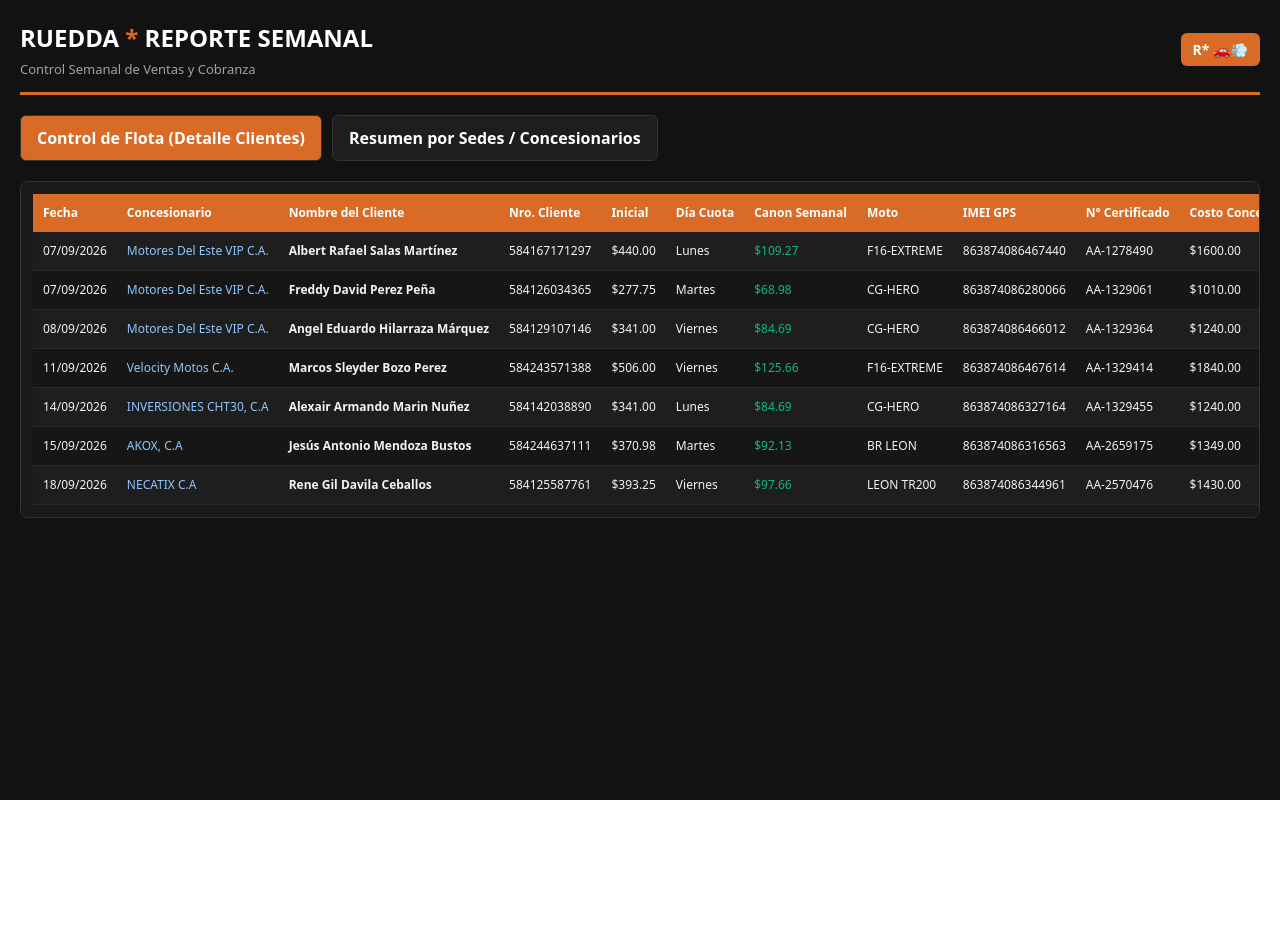
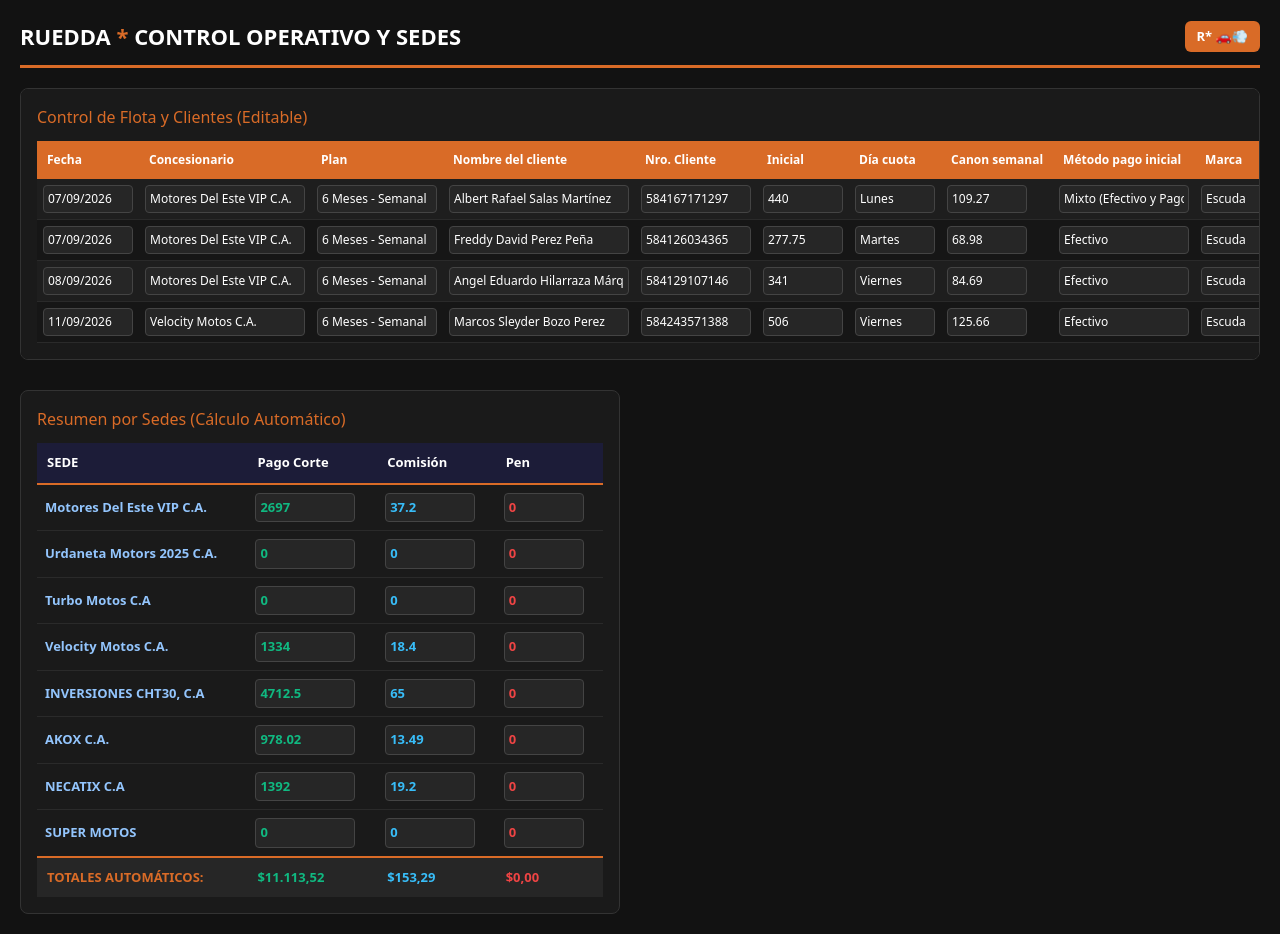
Before and after one commit to Groovie04/control-motos, a Next.js app: page / in a window 1280 px wide. Before the commit the page ends 800 px from the top, so only its background shows below. Built offline with nearby package versions, Linux system fonts and the light colour scheme.

Commit message:
Update page.tsx

```diff
--- a/app/page.tsx
+++ b/app/page.tsx
@@ -1,21 +1,17 @@
 'use client';
 import { useState } from 'react';
 
-export default function RueddaDashboard() {
-  const [vistaActual, setVistaActual] = useState<'flota' | 'sedes'>('flota');
+export default function RueddaControlPanel() {
+  // Estado para la Tabla Principal de Flota
+  const [flota, setFlota] = useState([
+    { fecha: '07/09/2026', concesionario: 'Motores Del Este VIP C.A.', plan: '6 Meses - Semanal', cliente: 'Albert Rafael Salas Martínez', telefono: '584167171297', inicial: 440.00, cuota: 'Lunes', canon: 109.27, pagoInicial: 'Mixto (Efectivo y Pago Móvil)', marca: 'Escuda', moto: 'F16-EXTREME', fechaCorte: '', imei: '863874086467440', certificado: 'AA-1278490', costoConcesionario: 1600.00, pagoConcesionario: 1160.00, totalPago: 0.00, comisiones: 0.00, interes: 1462.56 },
+    { fecha: '07/09/2026', concesionario: 'Motores Del Este VIP C.A.', plan: '6 Meses - Semanal', cliente: 'Freddy David Perez Peña', telefono: '584126034365', inicial: 277.75, cuota: 'Martes', canon: 68.98, pagoInicial: 'Efectivo', marca: 'Escuda', moto: 'CG-HERO', fechaCorte: '', imei: '863874086280066', certificado: 'AA-1329061', costoConcesionario: 1010.00, pagoConcesionario: 732.25, totalPago: 0.00, comisiones: 0.00, interes: 923.24 },
+    { fecha: '08/09/2026', concesionario: 'Motores Del Este VIP C.A.', plan: '6 Meses - Semanal', cliente: 'Angel Eduardo Hilarraza Márquez', telefono: '584129107146', inicial: 341.00, cuota: 'Viernes', canon: 84.69, pagoInicial: 'Efectivo', marca: 'Escuda', moto: 'CG-HERO', fechaCorte: '', imei: '863874086466012', certificado: 'AA-1329364', costoConcesionario: 1240.00, pagoConcesionario: 899.00, totalPago: -6042.20, comisiones: 12.40, interes: 1133.48 },
+    { fecha: '11/09/2026', concesionario: 'Velocity Motos C.A.', plan: '6 Meses - Semanal', cliente: 'Marcos Sleyder Bozo Perez', telefono: '584243571388', inicial: 506.00, cuota: 'Viernes', canon: 125.66, pagoInicial: 'Efectivo', marca: 'Escuda', moto: 'F16-EXTREME', fechaCorte: '', imei: '863874086467614', certificado: 'AA-1329414', costoConcesionario: 1840.00, pagoConcesionario: 1334.00, totalPago: 0.00, comisiones: 18.40, interes: 1681.94 }
+  ]);
 
-  // Datos de ejemplo basados en tu estructura exacta
-  const flotaData = [
-    { fecha: '07/09/2026', concesionario: 'Motores Del Este VIP C.A.', cliente: 'Albert Rafael Salas Martínez', telefono: '584167171297', inicial: 440.00, cuota: 'Lunes', canon: 109.27, marca: 'Escuda', moto: 'F16-EXTREME', imei: '863874086467440', cert: 'AA-1278490', costoC: 1600.00, pagoC: 1160.00, totalPago: 0.00, comision: 0.00, interes: 1462.56 },
-    { fecha: '07/09/2026', concesionario: 'Motores Del Este VIP C.A.', cliente: 'Freddy David Perez Peña', telefono: '584126034365', inicial: 277.75, cuota: 'Martes', canon: 68.98, marca: 'Escuda', moto: 'CG-HERO', imei: '863874086280066', cert: 'AA-1329061', costoC: 1010.00, pagoC: 732.25, totalPago: 0.00, comision: 0.00, interes: 923.24 },
-    { fecha: '08/09/2026', concesionario: 'Motores Del Este VIP C.A.', cliente: 'Angel Eduardo Hilarraza Márquez', telefono: '584129107146', inicial: 341.00, cuota: 'Viernes', canon: 84.69, marca: 'Escuda', moto: 'CG-HERO', imei: '863874086466012', cert: 'AA-1329364', costoC: 1240.00, pagoC: 899.00, totalPago: -6042.20, comision: 12.40, interes: 1133.48 },
-    { fecha: '11/09/2026', concesionario: 'Velocity Motos C.A.', cliente: 'Marcos Sleyder Bozo Perez', telefono: '584243571388', inicial: 506.00, cuota: 'Viernes', canon: 125.66, marca: 'Escuda', moto: 'F16-EXTREME', imei: '863874086467614', cert: 'AA-1329414', costoC: 1840.00, pagoC: 1334.00, totalPago: 0.00, comision: 18.40, interes: 1681.94 },
-    { fecha: '14/09/2026', concesionario: 'INVERSIONES CHT30, C.A', cliente: 'Alexair Armando Marin Nuñez', telefono: '584142038890', inicial: 341.00, cuota: 'Lunes', canon: 84.69, marca: 'Escuda', moto: 'CG-HERO', imei: '863874086327164', cert: 'AA-1329455', costoC: 1240.00, pagoC: 899.00, totalPago: 0.00, comision: 12.40, interes: 1133.48 },
-    { fecha: '15/09/2026', concesionario: 'AKOX, C.A', cliente: 'Jesús Antonio Mendoza Bustos', telefono: '584244637111', inicial: 370.98, cuota: 'Martes', canon: 92.13, marca: 'Bera', moto: 'BR LEON', imei: '863874086316563', cert: 'AA-2659175', costoC: 1349.00, pagoC: 978.02, totalPago: 0.00, comision: 13.49, interes: 1233.12 },
-    { fecha: '18/09/2026', concesionario: 'NECATIX C.A', cliente: 'Rene Gil Davila Ceballos', telefono: '584125587761', inicial: 393.25, cuota: 'Viernes', canon: 97.66, marca: 'Toro', moto: 'LEON TR200', imei: '863874086344961', cert: 'AA-2570476', costoC: 1430.00, pagoC: 1036.75, totalPago: 0.00, comision: 14.30, interes: 1307.16 }
-  ];
-
-  const sedesData = [
+  // Estado para la Tabla de Sedes (con cálculo automático de sumas)
+  const [sedes, setSedes] = useState([
     { sede: 'Motores Del Este VIP C.A.', pagoCorte: 2697.00, comision: 37.20, pen: 0.00 },
     { sede: 'Urdaneta Motors 2025 C.A.', pagoCorte: 0.00, comision: 0.00, pen: 0.00 },
     { sede: 'Turbo Motos C.A', pagoCorte: 0.00, comision: 0.00, pen: 0.00 },
@@ -24,113 +20,150 @@
     { sede: 'AKOX C.A.', pagoCorte: 978.02, comision: 13.49, pen: 0.00 },
     { sede: 'NECATIX C.A', pagoCorte: 1392.00, comision: 19.20, pen: 0.00 },
     { sede: 'SUPER MOTOS', pagoCorte: 0.00, comision: 0.00, pen: 0.00 }
-  ];
+  ]);
+
+  // Manejador para actualizar datos de la flota en tiempo real
+  const handleFlotaChange = (index: number, field: string, value: any) => {
+    const nuevaFlota = [...flota];
+    nuevaFlota[index] = { ...nuevaFlota[index], [field]: value };
+    setFlota(nuevaFlota);
+  };
+
+  // Manejador para actualizar datos de sedes y recalcular sumas automáticamente
+  const handleSedeChange = (index: number, field: string, value: string) => {
+    const nuevasSedes = [...sedes];
+    nuevasSedes[index] = { ...nuevasSedes[index], [field]: parseFloat(value) || 0 };
+    setSedes(nuevasSedes);
+  };
+
+  // Cálculos automáticos totales de la tabla de sedes
+  const totalPagoCorte = sedes.reduce((acc, curr) => acc + curr.pagoCorte, 0);
+  const totalComision = sedes.reduce((acc, curr) => acc + curr.comision, 0);
+  const totalPen = sedes.reduce((acc, curr) => acc + curr.pen, 0);
 
   return (
     <div style={{ backgroundColor: '#121212', color: '#f3f4f6', minHeight: '100vh', fontFamily: 'system-ui, sans-serif', padding: '20px' }}>
 
-      {/* Cabecera Principal */}
+      {/* Cabecera */}
       <div style={{ display: 'flex', justifyContent: 'space-between', alignItems: 'center', marginBottom: '20px', borderBottom: '3px solid #D96B27', paddingBottom: '12px' }}>
-        <div>
-          <h1 style={{ fontSize: '24px', fontWeight: '900', margin: 0, color: '#ffffff' }}>
-            RUEDDA <span style={{ color: '#D96B27' }}>*</span> REPORTE SEMANAL
-          </h1>
-          <p style={{ fontSize: '13px', color: '#9ca3af', margin: '4px 0 0 0' }}>Control Semanal de Ventas y Cobranza</p>
-        </div>
-        <div style={{ background: '#D96B27', color: '#fff', padding: '6px 12px', borderRadius: '6px', fontWeight: 'bold', fontSize: '14px' }}>
+        <h1 style={{ fontSize: '22px', fontWeight: '900', margin: 0, color: '#ffffff' }}>
+          RUEDDA <span style={{ color: '#D96B27' }}>*</span> CONTROL OPERATIVO Y SEDES
+        </h1>
+        <div style={{ background: '#D96B27', color: '#fff', padding: '6px 12px', borderRadius: '6px', fontWeight: 'bold', fontSize: '13px' }}>
           R* 🚗💨
         </div>
       </div>
 
-      {/* Botones de Navegación de Vistas */}
-      <div style={{ display: 'flex', gap: '10px', marginBottom: '20px' }}>
-        <button
-          onClick={() => setVistaActual('flota')}
-          style={{ background: vistaActual === 'flota' ? '#D96B27' : '#1e1e1e', color: '#fff', border: '1px solid #333', padding: '10px 16px', borderRadius: '6px', fontWeight: 'bold', cursor: 'pointer' }}>
-          Control de Flota (Detalle Clientes)
-        </button>
-        <button
-          onClick={() => setVistaActual('sedes')}
-          style={{ background: vistaActual === 'sedes' ? '#D96B27' : '#1e1e1e', color: '#fff', border: '1px solid #333', padding: '10px 16px', borderRadius: '6px', fontWeight: 'bold', cursor: 'pointer' }}>
-          Resumen por Sedes / Concesionarios
-        </button>
-      </div>
+      {/* Contenedor Principal en Grid para ambas tablas */}
+      <div style={{ display: 'flex', flexDirection: 'column', gap: '30px' }}>
 
-      {/* Vista 1: Control de Flota */}
-      {vistaActual === 'flota' && (
-        <div style={{ background: '#1a1a1a', border: '1px solid #333', borderRadius: '8px', padding: '12px', overflowX: 'auto' }}>
+        {/* 1. TABLA PRINCIPAL DE FLOTA (Editable) */}
+        <div style={{ background: '#1a1a1a', border: '1px solid #333', borderRadius: '8px', padding: '16px', overflowX: 'auto' }}>
+          <h3 style={{ margin: '0 0 12px 0', fontSize: '16px', color: '#D96B27' }}>Control de Flota y Clientes (Editable)</h3>
           <table style={{ width: '100%', borderCollapse: 'collapse', fontSize: '12px', whiteSpace: 'nowrap', textAlign: 'left' }}>
             <thead>
               <tr style={{ background: '#D96B27', color: '#fff' }}>
                 <th style={{ padding: '10px' }}>Fecha</th>
                 <th style={{ padding: '10px' }}>Concesionario</th>
-                <th style={{ padding: '10px' }}>Nombre del Cliente</th>
+                <th style={{ padding: '10px' }}>Plan</th>
+                <th style={{ padding: '10px' }}>Nombre del cliente</th>
                 <th style={{ padding: '10px' }}>Nro. Cliente</th>
                 <th style={{ padding: '10px' }}>Inicial</th>
-                <th style={{ padding: '10px' }}>Día Cuota</th>
-                <th style={{ padding: '10px' }}>Canon Semanal</th>
+                <th style={{ padding: '10px' }}>Día cuota</th>
+                <th style={{ padding: '10px' }}>Canon semanal</th>
+                <th style={{ padding: '10px' }}>Método pago inicial</th>
+                <th style={{ padding: '10px' }}>Marca</th>
                 <th style={{ padding: '10px' }}>Moto</th>
                 <th style={{ padding: '10px' }}>IMEI GPS</th>
                 <th style={{ padding: '10px' }}>N° Certificado</th>
                 <th style={{ padding: '10px' }}>Costo Concesionario</th>
                 <th style={{ padding: '10px' }}>Pago Concesionario</th>
-                <th style={{ padding: '10px' }}>Total a Realizar</th>
+                <th style={{ padding: '10px' }}>Total Pago a Realizar</th>
                 <th style={{ padding: '10px' }}>Comisiones 1%</th>
-                <th style={{ padding: '10px' }}>Proyección Interés</th>
+                <th style={{ padding: '10px' }}>Proyección interés</th>
               </tr>
             </thead>
             <tbody>
-              {flotaData.map((row, index) => (
+              {flota.map((item, index) => (
                 <tr key={index} style={{ borderBottom: '1px solid #2a2a2a', background: index % 2 === 0 ? '#1e1e1e' : '#161616' }}>
-                  <td style={{ padding: '10px' }}>{row.fecha}</td>
-                  <td style={{ padding: '10px', color: '#93c5fd' }}>{row.concesionario}</td>
-                  <td style={{ padding: '10px', fontWeight: 'bold' }}>{row.cliente}</td>
-                  <td style={{ padding: '10px' }}>{row.telefono}</td>
-                  <td style={{ padding: '10px' }}>${row.inicial.toFixed(2)}</td>
-                  <td style={{ padding: '10px' }}>{row.cuota}</td>
-                  <td style={{ padding: '10px', color: '#10b981' }}>${row.canon.toFixed(2)}</td>
-                  <td style={{ padding: '10px' }}>{row.moto}</td>
-                  <td style={{ padding: '10px' }}>{row.imei}</td>
-                  <td style={{ padding: '10px' }}>{row.cert}</td>
-                  <td style={{ padding: '10px' }}>${row.costoC.toFixed(2)}</td>
-                  <td style={{ padding: '10px' }}>${row.pagoC.toFixed(2)}</td>
-                  <td style={{ padding: '10px', color: row.totalPago < 0 ? '#ef4444' : '#10b981' }}>${row.totalPago.toFixed(2)}</td>
-                  <td style={{ padding: '10px' }}>${row.comision.toFixed(2)}</td>
-                  <td style={{ padding: '10px', color: '#38bdf8' }}>${row.interes.toFixed(2)}</td>
+                  <td style={{ padding: '6px' }}><input type="text" value={item.fecha} onChange={(e) => handleFlotaChange(index, 'fecha', e.target.value)} style={{ background: '#262626', color: '#fff', border: '1px solid #444', padding: '4px', borderRadius: '4px', width: '90px' }} /></td>
+                  <td style={{ padding: '6px' }}><input type="text" value={item.concesionario} onChange={(e) => handleFlotaChange(index, 'concesionario', e.target.value)} style={{ background: '#262626', color: '#fff', border: '1px solid #444', padding: '4px', borderRadius: '4px', width: '160px' }} /></td>
+                  <td style={{ padding: '6px' }}><input type="text" value={item.plan} onChange={(e) => handleFlotaChange(index, 'plan', e.target.value)} style={{ background: '#262626', color: '#fff', border: '1px solid #444', padding: '4px', borderRadius: '4px', width: '120px' }} /></td>
+                  <td style={{ padding: '6px' }}><input type="text" value={item.cliente} onChange={(e) => handleFlotaChange(index, 'cliente', e.target.value)} style={{ background: '#262626', color: '#fff', border: '1px solid #444', padding: '4px', borderRadius: '4px', width: '180px' }} /></td>
+                  <td style={{ padding: '6px' }}><input type="text" value={item.telefono} onChange={(e) => handleFlotaChange(index, 'telefono', e.target.value)} style={{ background: '#262626', color: '#fff', border: '1px solid #444', padding: '4px', borderRadius: '4px', width: '110px' }} /></td>
+                  <td style={{ padding: '6px' }}><input type="number" value={item.inicial} onChange={(e) => handleFlotaChange(index, 'inicial', parseFloat(e.target.value))} style={{ background: '#262626', color: '#fff', border: '1px solid #444', padding: '4px', borderRadius: '4px', width: '80px' }} /></td>
+                  <td style={{ padding: '6px' }}><input type="text" value={item.cuota} onChange={(e) => handleFlotaChange(index, 'cuota', e.target.value)} style={{ background: '#262626', color: '#fff', border: '1px solid #444', padding: '4px', borderRadius: '4px', width: '80px' }} /></td>
+                  <td style={{ padding: '6px' }}><input type="number" value={item.canon} onChange={(e) => handleFlotaChange(index, 'canon', parseFloat(e.target.value))} style={{ background: '#262626', color: '#fff', border: '1px solid #444', padding: '4px', borderRadius: '4px', width: '80px' }} /></td>
+                  <td style={{ padding: '6px' }}><input type="text" value={item.pagoInicial} onChange={(e) => handleFlotaChange(index, 'pagoInicial', e.target.value)} style={{ background: '#262626', color: '#fff', border: '1px solid #444', padding: '4px', borderRadius: '4px', width: '130px' }} /></td>
+                  <td style={{ padding: '6px' }}><input type="text" value={item.marca} onChange={(e) => handleFlotaChange(index, 'marca', e.target.value)} style={{ background: '#262626', color: '#fff', border: '1px solid #444', padding: '4px', borderRadius: '4px', width: '80px' }} /></td>
+                  <td style={{ padding: '6px' }}><input type="text" value={item.moto} onChange={(e) => handleFlotaChange(index, 'moto', e.target.value)} style={{ background: '#262626', color: '#fff', border: '1px solid #444', padding: '4px', borderRadius: '4px', width: '100px' }} /></td>
+                  <td style={{ padding: '6px' }}><input type="text" value={item.imei} onChange={(e) => handleFlotaChange(index, 'imei', e.target.value)} style={{ background: '#262626', color: '#fff', border: '1px solid #444', padding: '4px', borderRadius: '4px', width: '130px' }} /></td>
+                  <td style={{ padding: '6px' }}><input type="text" value={item.certificado} onChange={(e) => handleFlotaChange(index, 'certificado', e.target.value)} style={{ background: '#262626', color: '#fff', border: '1px solid #444', padding: '4px', borderRadius: '4px', width: '100px' }} /></td>
+                  <td style={{ padding: '6px' }}><input type="number" value={item.costoConcesionario} onChange={(e) => handleFlotaChange(index, 'costoConcesionario', parseFloat(e.target.value))} style={{ background: '#262626', color: '#fff', border: '1px solid #444', padding: '4px', borderRadius: '4px', width: '90px' }} /></td>
+                  <td style={{ padding: '6px' }}><input type="number" value={item.pagoConcesionario} onChange={(e) => handleFlotaChange(index, 'pagoConcesionario', parseFloat(e.target.value))} style={{ background: '#262626', color: '#fff', border: '1px solid #444', padding: '4px', borderRadius: '4px', width: '90px' }} /></td>
+                  <td style={{ padding: '6px' }}><input type="number" value={item.totalPago} onChange={(e) => handleFlotaChange(index, 'totalPago', parseFloat(e.target.value))} style={{ background: '#262626', color: '#fff', border: '1px solid #444', padding: '4px', borderRadius: '4px', width: '90px' }} /></td>
+                  <td style={{ padding: '6px' }}><input type="number" value={item.comisiones} onChange={(e) => handleFlotaChange(index, 'comisiones', parseFloat(e.target.value))} style={{ background: '#262626', color: '#fff', border: '1px solid #444', padding: '4px', borderRadius: '4px', width: '80px' }} /></td>
+                  <td style={{ padding: '6px' }}><input type="number" value={item.interes} onChange={(e) => handleFlotaChange(index, 'interes', parseFloat(e.target.value))} style={{ background: '#262626', color: '#fff', border: '1px solid #444', padding: '4px', borderRadius: '4px', width: '90px' }} /></td>
                 </tr>
               ))}
             </tbody>
           </table>
         </div>
-      )}
 
-      {/* Vista 2: Resumen por Sedes / Concesionarios */}
-      {vistaActual === 'sedes' && (
-        <div style={{ background: '#1a1a1a', border: '1px solid #333', borderRadius: '8px', padding: '16px', maxWidth: '800px', margin: '0 auto' }}>
-          <h3 style={{ margin: '0 0 16px 0', fontSize: '18px', color: '#D96B27', borderBottom: '1px solid #333', paddingBottom: '8px' }}>Control de Liquidación por Sede</h3>
-          <table style={{ width: '100%', borderCollapse: 'collapse', fontSize: '14px', textAlign: 'left' }}>
+        {/* 2. TABLA PEQUEÑA DE SEDES (Editable + Cálculo Automático de Sumas) */}
+        <div style={{ background: '#1a1a1a', border: '1px solid #333', borderRadius: '8px', padding: '16px', maxWidth: '600px' }}>
+          <h3 style={{ margin: '0 0 12px 0', fontSize: '16px', color: '#D96B27' }}>Resumen por Sedes (Cálculo Automático)</h3>
+          <table style={{ width: '100%', borderCollapse: 'collapse', fontSize: '13px', textAlign: 'left' }}>
             <thead>
-              <tr style={{ background: '#262626', color: '#D96B27', borderBottom: '2px solid #D96B27' }}>
-                <th style={{ padding: '12px' }}>SEDE / CONCESIONARIO</th>
-                <th style={{ padding: '12px', textAlign: 'right' }}>Pago Corte</th>
-                <th style={{ padding: '12px', textAlign: 'right' }}>Comisión</th>
-                <th style={{ padding: '12px', textAlign: 'right' }}>Penalización</th>
+              <tr style={{ background: '#1c1c38', color: '#fff', borderBottom: '2px solid #D96B27' }}>
+                <th style={{ padding: '10px' }}>SEDE</th>
+                <th style={{ padding: '10px' }}>Pago Corte</th>
+                <th style={{ padding: '10px' }}>Comisión</th>
+                <th style={{ padding: '10px' }}>Pen</th>
               </tr>
             </thead>
             <tbody>
-              {sedesData.map((sede, idx) => (
-                <tr key={idx} style={{ borderBottom: '1px solid #2a2a2a' }}>
-                  <td style={{ padding: '12px', fontWeight: 'bold' }}>{sede.sede}</td>
-                  <td style={{ padding: '12px', textAlign: 'right', color: '#10b981' }}>${sede.pagoCorte.toLocaleString('es-VE', { minimumFractionDigits: 2 })}</td>
-                  <td style={{ padding: '12px', textAlign: 'right', color: '#38bdf8' }}>${sede.comision.toLocaleString('es-VE', { minimumFractionDigits: 2 })}</td>
-                  <td style={{ padding: '12px', textAlign: 'right', color: '#ef4444' }}>${sede.pen.toLocaleString('es-VE', { minimumFractionDigits: 2 })}</td>
+              {sedes.map((item, index) => (
+                <tr key={index} style={{ borderBottom: '1px solid #2a2a2a' }}>
+                  <td style={{ padding: '8px', fontWeight: 'bold', color: '#93c5fd' }}>{item.sede}</td>
+                  <td style={{ padding: '8px' }}>
+                    <input
+                      type="number"
+                      value={item.pagoCorte}
+                      onChange={(e) => handleSedeChange(index, 'pagoCorte', e.target.value)}
+                      style={{ background: '#262626', color: '#10b981', border: '1px solid #444', padding: '4px', borderRadius: '4px', width: '100px', fontWeight: 'bold' }}
+                    />
+                  </td>
+                  <td style={{ padding: '8px' }}>
+                    <input
+                      type="number"
+                      value={item.comision}
+                      onChange={(e) => handleSedeChange(index, 'comision', e.target.value)}
+                      style={{ background: '#262626', color: '#38bdf8', border: '1px solid #444', padding: '4px', borderRadius: '4px', width: '90px', fontWeight: 'bold' }}
+                    />
+                  </td>
+                  <td style={{ padding: '8px' }}>
+                    <input
+                      type="number"
+                      value={item.pen}
+                      onChange={(e) => handleSedeChange(index, 'pen', e.target.value)}
+                      style={{ background: '#262626', color: '#ef4444', border: '1px solid #444', padding: '4px', borderRadius: '4px', width: '80px', fontWeight: 'bold' }}
+                    />
+                  </td>
                 </tr>
               ))}
+              {/* Fila de Totales Automáticos */}
+              <tr style={{ background: '#262626', borderTop: '2px solid #D96B27', fontWeight: 'bold' }}>
+                <td style={{ padding: '10px', color: '#D96B27' }}>TOTALES AUTOMÁTICOS:</td>
+                <td style={{ padding: '10px', color: '#10b981' }}>${totalPagoCorte.toLocaleString('es-VE', { minimumFractionDigits: 2 })}</td>
+                <td style={{ padding: '10px', color: '#38bdf8' }}>${totalComision.toLocaleString('es-VE', { minimumFractionDigits: 2 })}</td>
+                <td style={{ padding: '10px', color: '#ef4444' }}>${totalPen.toLocaleString('es-VE', { minimumFractionDigits: 2 })}</td>
+              </tr>
             </tbody>
           </table>
         </div>
-      )}
 
+      </div>
     </div>
   );
 }
```
